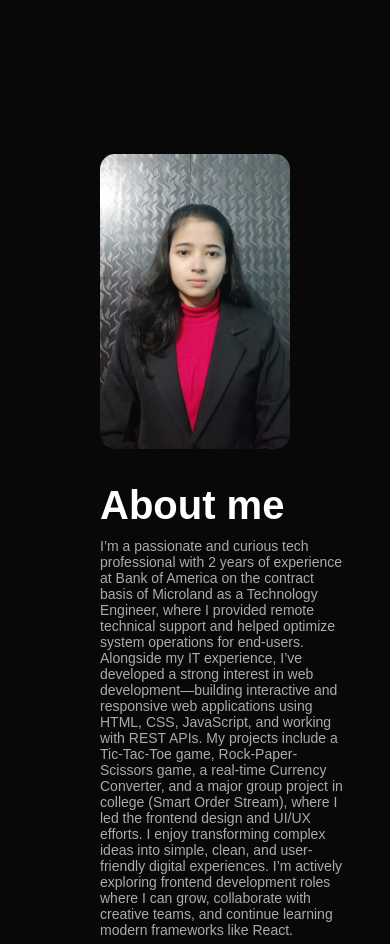
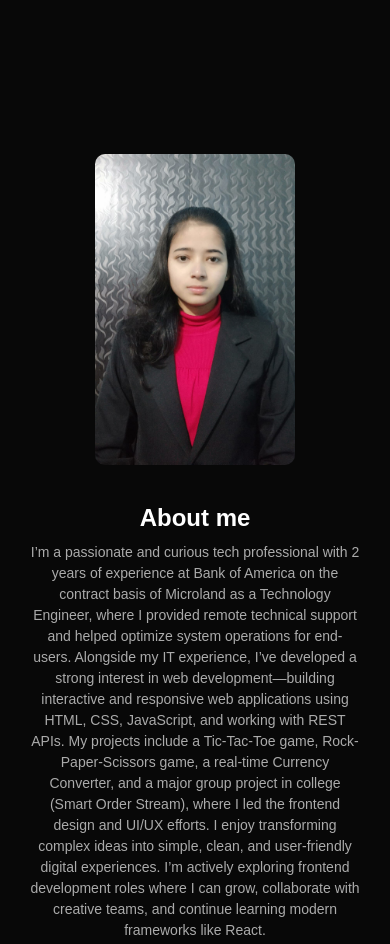
Before and after one commit to Ritukumari2024/Portfolio, a plain HTML site: page index.html in a window 390 px wide. Shown: the part 720-1664 px from the top of the page. Drawn offline with nearby package versions, Linux system fonts and the light colour scheme.

Commit message:
Update style.css

```diff
--- a/style.css
+++ b/style.css
@@ -5,8 +5,9 @@
     box-sizing: border-box;
 
 }
-html{
-    scroll-behavior:smooth;
+
+html {
+    scroll-behavior: smooth;
 }
 
 body {
@@ -223,6 +224,7 @@ span {
     background-color: #ff004f;
     transform: translateY(-10px);
 }
+
 /*---------------Projects--------------*/
 
 #portfolio {
@@ -339,6 +341,7 @@ span {
 .social-icons {
     margin-top: 30px;
 }
+
 .social-icons a {
     text-decoration: none;
     font-size: 30px;
@@ -347,19 +350,24 @@ span {
     display: inline-block;
     transition: transform 0.5s;
 }
+
 /*---------Hover effect-------*/
-.social-icons a:hover{
+.social-icons a:hover {
     color: #ff004f;
     transform: translateY(-5px);
 }
-.btn.btn2{
+
+.btn.btn2 {
     display: inline-block;
     background-color: #ff004f;
 }
-.contact-right form{
+
+.contact-right form {
     width: 100%;
 }
-form input, form textarea{
+
+form input,
+form textarea {
     width: 100%;
     border: 0;
     outline: none;
@@ -370,13 +378,15 @@ form input, form textarea{
     font-size: 18px;
     border-radius: 6px;
 }
-form .btn2{
+
+form .btn2 {
     padding: 14px 60px;
     margin-top: 20px;
     font-size: 18px;
     cursor: pointer;
 }
-.copyright{
+
+.copyright {
     width: 100%;
     text-align: center;
     padding: 25px 0;
@@ -384,29 +394,38 @@ form .btn2{
     font-weight: 300;
     margin-top: 20px;
 }
-.copyright i{
+
+.copyright i {
     color: #ff004f;
 }
+
 /*-----------------------CSS for small screen------------*/
-nav .fa-solid{
+nav .fa-solid {
     display: none;
 }
-@media only screen and (max-width:600px){
-  #header{
-    background-image:url() ;
+
+@media only screen and (max-width:600px) {
+    #header {
+        background-image: none;
+
+
     }
-  .header-text{
-    margin-top: 100%;
+
+    .header-text {
+        margin-top: 50%;
         font-size: 16px;
     }
-  .header-text h1{
-    font-size: 30px;
+
+    .header-text h1 {
+        font-size: 15px;
     }
-  nav .fa-solid{
+
+    nav .fa-solid {
         display: block;
         font-size: 25px;
     }
-nav ul{
+
+    nav ul {
         background: #ff004f;
         position: fixed;
         top: 0;
@@ -417,36 +436,102 @@ nav ul{
         z-index: 2;
         transition: right 0.5s;
     }
-nav ul li{
+
+    nav ul li {
         display: block;
         margin: 25px;
     }
-nav ul .fa-solid{
+
+    nav ul .fa-solid {
         position: absolute;
         top: 25px;
         left: 25px;
-    cursor:pointer ;
+        cursor: pointer;
     }
-.sub-title{
+
+    .sub-title {
         font-size: 40px;
     }
-.about-col-1, .about-col-2{
-    flex-basis: 100%;
+
 }
-.about-col-1{
-    margin-bottom: 30px;
+
+@media only screen and (max-width: 600px) {
+    #about {
+        padding: 20px;
+        height: 1300px;
+        align-items: self-start;
     }
-.about-col-2{
+
+    .about-container {
+        flex-direction: column;
+        display: flex;
+        align-items: center;
+        text-align: center;
+    }
+
+    .row {
+        flex-direction: column;
+        display: flex;
+    }
+
+    .about-col-1,
+    .about-col-2 {
+        width: 100%;
+        margin: 10px 0;
+    }
+
+    #about-pic {
+        width: 200px;
+        height: auto;
+        border-radius: 10px;
+    }
+
+    .sub-title {
+        font-size: 24px;
+        margin-top: 15px;
+    }
+
+    .about-col-2 p {
         font-size: 14px;
+        line-height: 1.5;
+        padding: 0 10px;
     }
-.tab-links{
+
+    #services {
+        height: 1300px;
+    }
+
+    #portfolio {
+        margin-top: 30px;
+        height: 1300px;
+    }
+
+    .tab-links {
         font-size: 16px;
         margin-right: 20px;
     }
-.contact-left, .contact-right{
+
+
+    .contact-left,
+    .contact-right {
         flex-basis: 100%;
+
     }
-.copyright{
+
+    .copyright {
         font-size: 14px;
     }
+
+    .container-contact {
+        margin-top: 25px;
+
     }
+
+
+}
+
+#msg {
+    color: #61b752;
+    margin-top: -40px;
+    display: block;
+}
```
Lines whose indentation alone changed are shown as unchanged.
